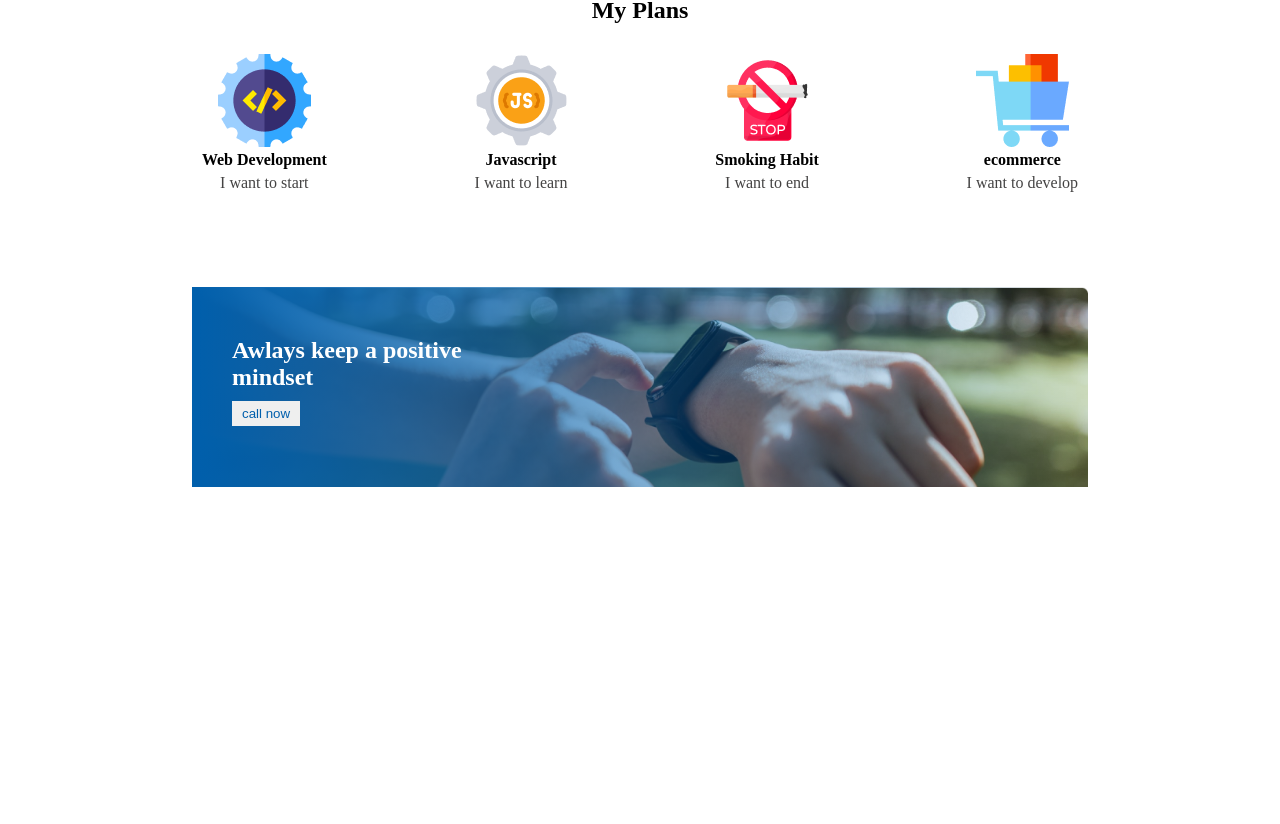
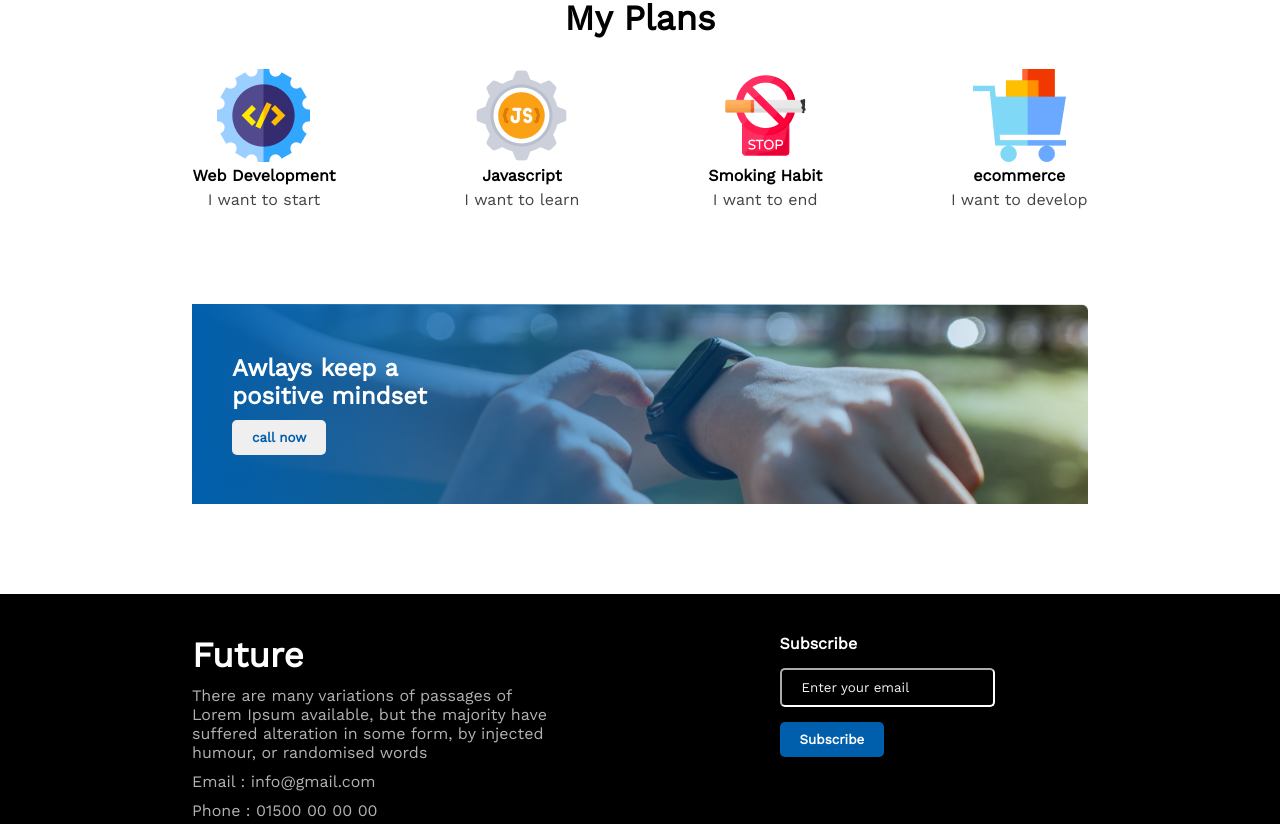
Before and after one commit to tamim964/new-year-new-me, a plain HTML site: page index.html in a window 1280 px wide. Shown: the part 1363-2187 px from the top of the page. Before the commit the page ends 1940 px from the top, so only its background shows below. Drawn offline with nearby package versions, Linux system fonts and the light colour scheme.

Commit message:
footer done

```diff
--- a/index.html
+++ b/index.html
@@ -6,6 +6,9 @@
     <meta http-equiv="X-UA-Compatible" content="IE=edge">
     <meta name="viewport" content="width=device-width, initial-scale=1.0">
     <title>New year</title>
+    <link rel="preconnect" href="https://fonts.googleapis.com">
+    <link rel="preconnect" href="https://fonts.gstatic.com" crossorigin>
+    <link href="https://fonts.googleapis.com/css2?family=Work+Sans&display=swap" rel="stylesheet">
     <link rel="stylesheet" href="style.css">
 </head>
 
@@ -112,6 +115,32 @@
         </section>
         <!-- /* positive mindset end */ -->
     </main>
+    <!-- ----foooter start----- -->
+    <footer>
+        <div class="footer-sections">
+            <div class="future">
+                <div class="future-description">
+                    <h2>Future</h2>
+                    <p>There are many variations of passages of Lorem Ipsum available, but the majority have suffered
+                        alteration in some form, by injected humour, or randomised words</p>
+                    <p>Email : info@gmail.com</p>
+                    <p>Phone : 01500 00 00 00</p>
+                    <div class="future-img">
+                        <img src="images/icons/fb.png" alt="">
+                        <img src="images/icons/twitter.png" alt="">
+                        <img src="images/icons/youtube.png" alt="">
+                    </div>
+                </div>
+            </div>
+            <div class="subscribe">
+                <h4>Subscribe</h4>
+                <input type="text" placeholder="Enter your email">
+                <br>
+                <button>Subscribe</button>
+            </div>
+        </div>
+
+    </footer>
 </body>
 
 </html>
--- a/style.css
+++ b/style.css
@@ -2,6 +2,7 @@
     margin: 0;
     padding: 0;
     box-sizing: border-box;
+    font-family: 'Work Sans', sans-serif;
 }
 
 /* -------header start-------- */
@@ -15,22 +16,31 @@ header {
 }
 
 .header-description {
-    width: 20%;
+    width: 30%;
+
     position: absolute;
-    right: 80px;
+    right: 150px;
     top: 140px;
     text-align: end;
 }
 
+.header-description h1 {
+    font-size: 45px;
+    font-weight: 700;
+}
+
 .header-description p {
     margin-top: 15px;
-    margin-bottom: 15px;
+    margin-bottom: 20px;
+    color: rgba(255, 255, 255, 1);
 }
 
 .header-description button {
-    padding: 5px 10px;
+    padding: 10px 20px;
     border: 0;
     color: rgba(0, 95, 172, 1);
+    font-weight: 700;
+    border-radius: 5px;
 }
 
 /* -------header end-------- */
@@ -52,7 +62,7 @@ header {
 
 .failure-image img {
     width: 80%;
-    height: 90%;
+    height: 80%;
     margin: 0 auto;
 }
 
@@ -61,12 +71,14 @@ header {
 }
 
 .failure-description h2 {
-    width: 70%;
+    width: 60%;
     color: black;
+    font-weight: 700;
+    font-size: 35px;
 }
 
 .failure-description p {
-    /* font-size: 14px; */
+    font-size: 14px;
     width: 100%;
     margin: 10px 0;
     color: rgba(68, 67, 67, 1);
@@ -83,6 +95,7 @@ header {
 
 .plan h2 {
     margin: 30px 0;
+    font-size: 35px;
 }
 
 .plan-parts {
@@ -118,9 +131,72 @@ header {
 }
 
 .positive button {
-    padding: 5px 10px;
+    padding: 10px 20px;
+    border: 0;
     color: rgba(0, 95, 172, 1);
-    border: 0;
+    font-weight: 700;
+    border-radius: 5px;
 }
 
 /* positive mindset end */
+
+/* ----footer start------ */
+footer {
+    background-color: black;
+    width: 100%;
+    padding: 40px 0;
+}
+
+.footer-sections {
+    display: flex;
+    width: 70%;
+    color: white;
+    margin: 0 auto;
+    position: relative;
+}
+
+.future {
+    width: 40%;
+}
+
+.future-description h2 {
+    font-size: 35px;
+    margin-bottom: 10px;
+}
+
+.future-description p {
+    color: rgba(255, 255, 255, 0.697);
+    margin-bottom: 10px;
+}
+
+.future-img img {
+    width: 40px;
+}
+
+.subscribe {
+    width: 40%;
+    position: absolute;
+    right: -50px;
+}
+
+.subscribe input {
+    width: 60%;
+    padding: 10px 20px;
+    border-radius: 5px;
+    margin: 15px 0;
+    background-color: black;
+    border-color: white;
+}
+
+.subscribe input::placeholder {
+    color: rgba(243, 243, 243, 1);
+}
+
+.subscribe button {
+    padding: 10px 20px;
+    border: 0;
+    background-color: rgba(0, 95, 172, 1);
+    color: white;
+    font-weight: 700;
+    border-radius: 5px;
+}
```
